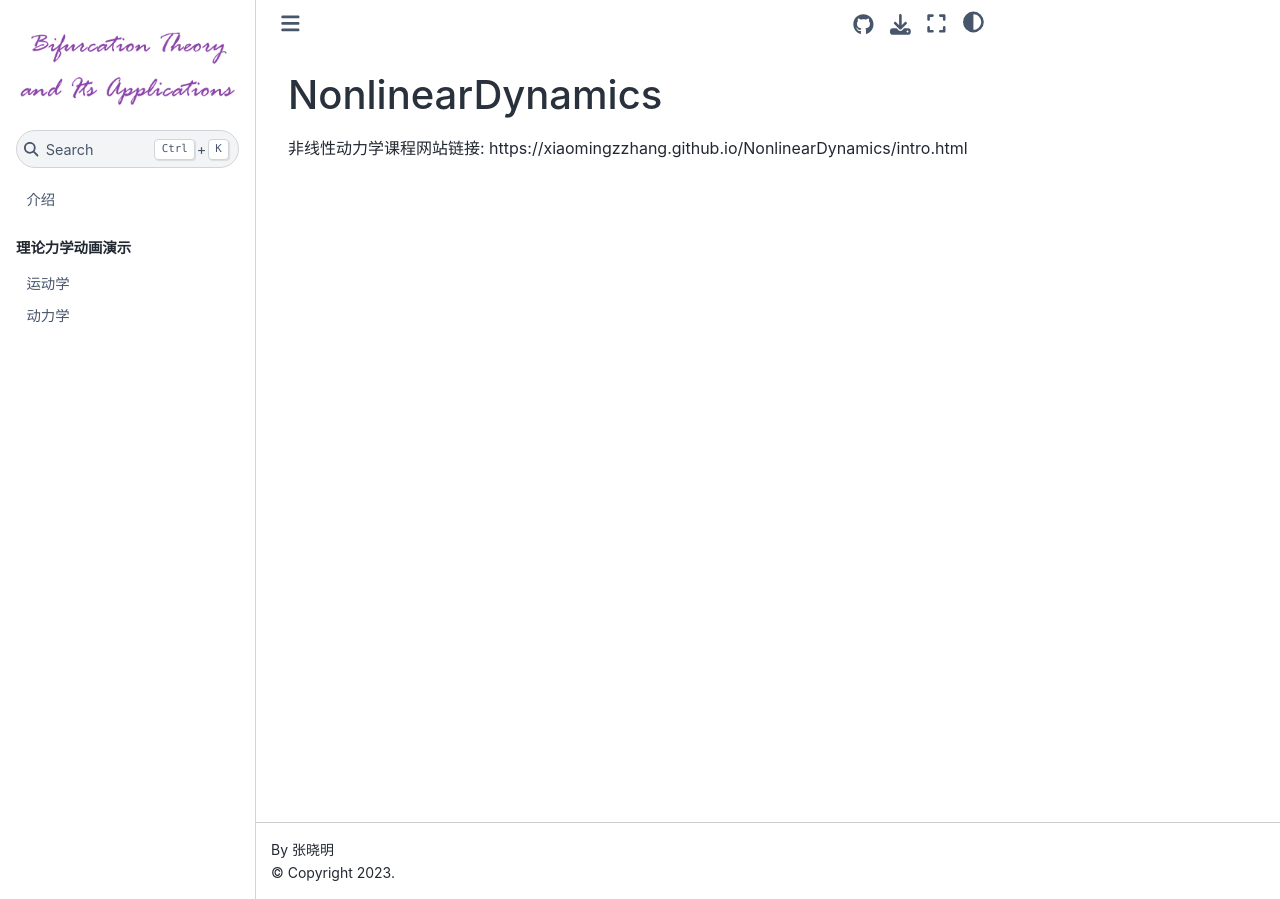
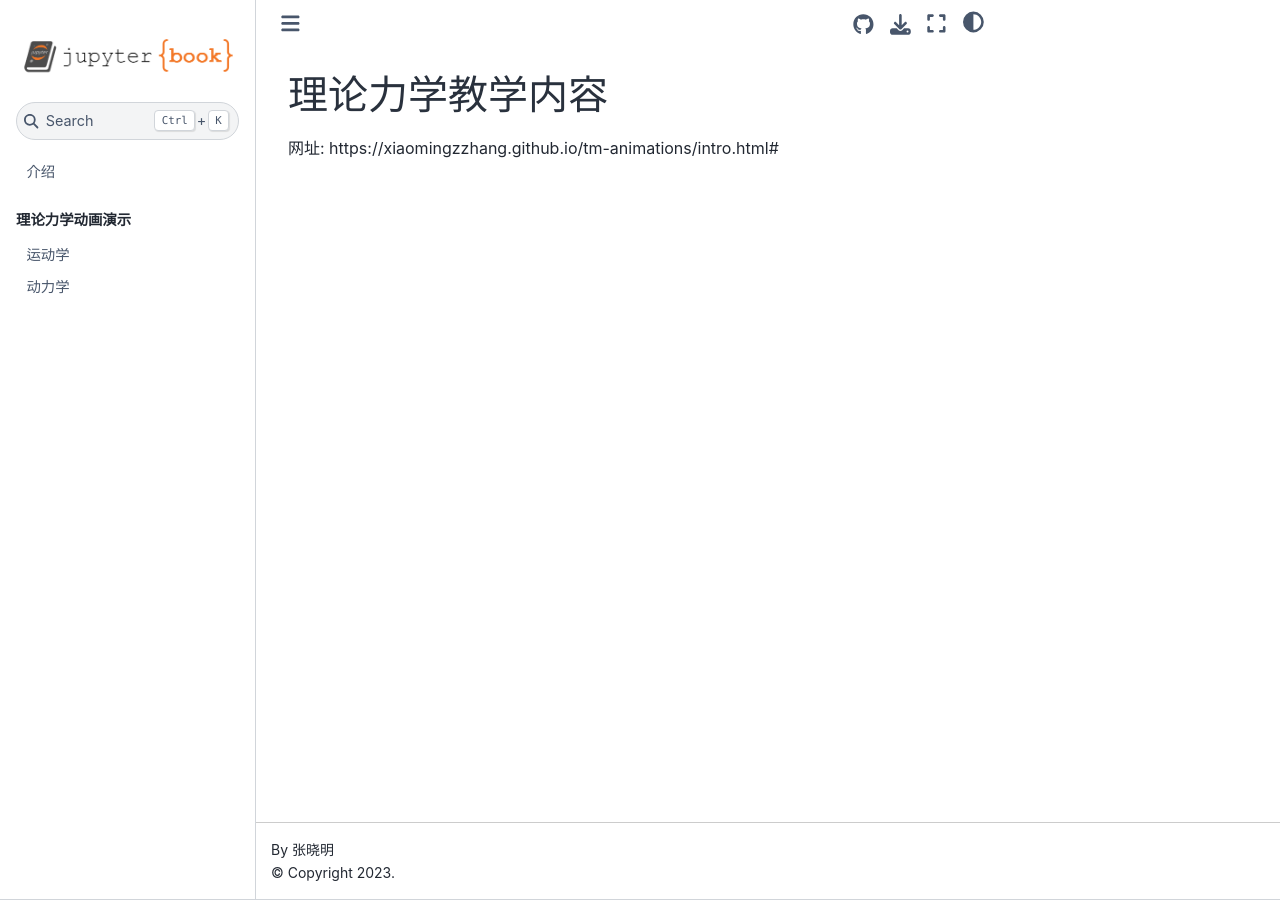
Before and after one commit to Xiaomingzzhang/tm-animations, a Jupyter Book: the page built from README.md, in a window 1280 px wide. Built offline with Jupyter Book 1.0.4 settings and Sphinx 7.4.7 and the Sphinx Book theme 1.1.4, drawn with Linux system fonts in a browser that asks for light colours.

Commit message:
Update site info, logo, and add deployment script
Updated README and _config.yml to reflect new site and repository URLs for the theoretical mechanics content. Modified a section heading in a Chinese markdown file, replaced the logo image, and added update_online.bat for deploying the site using ghp-import.

```diff
--- a/README.md
+++ b/README.md
@@ -1,2 +1,5 @@
-# NonlinearDynamics
- 非线性动力学课程网站链接: https://xiaomingzzhang.github.io/NonlinearDynamics/intro.html
+# 理论力学教学内容
+
+
+
+网址: https://xiaomingzzhang.github.io/tm-animations/intro.html#
--- a/_config.yml
+++ b/_config.yml
@@ -37,7 +37,7 @@ bibtex_bibfiles:
 
 # Information about where the book exists on the web
 repository:
-  url: https://github.com/Xiaomingzzhang/NonlinearDynamics/  # Online location of your book
+  url: https://github.com/Xiaomingzzhang/tm-animations  # Online location of your book
   path_to_book: docs  # Optional path to your book, relative to the repository root
   branch: master  # Which branch of the repository should be used when creating links (optional)
 
```
Also changed, not shown: contents/动画/动力学.md (+1 -2 lines), logo.png, 1 other file.
